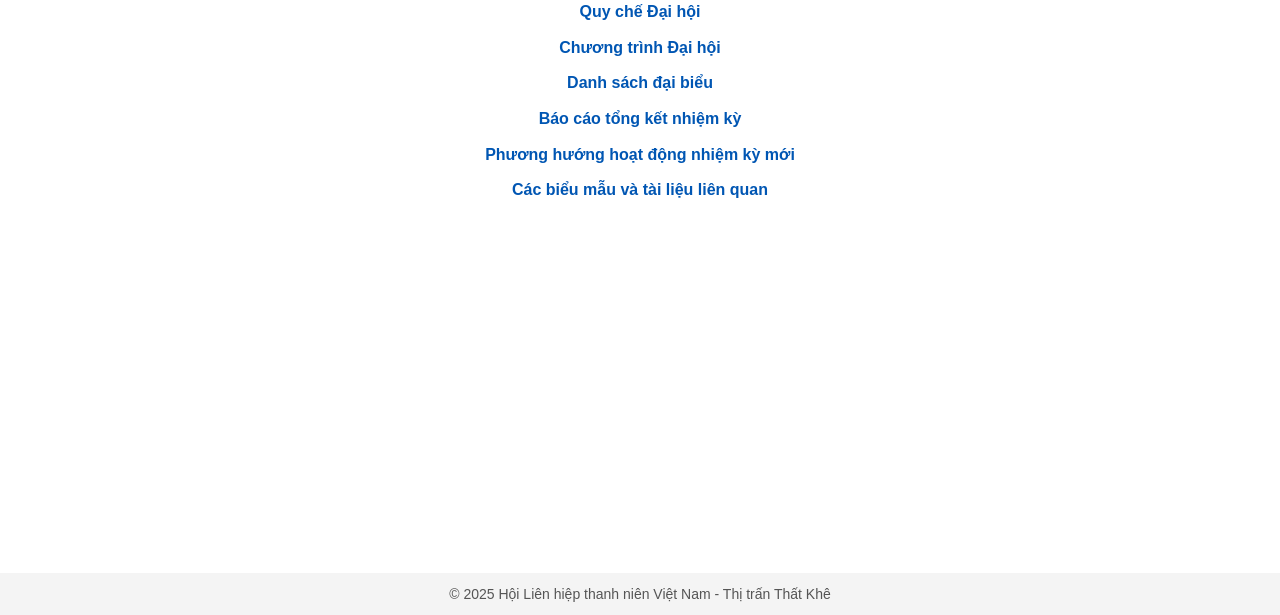
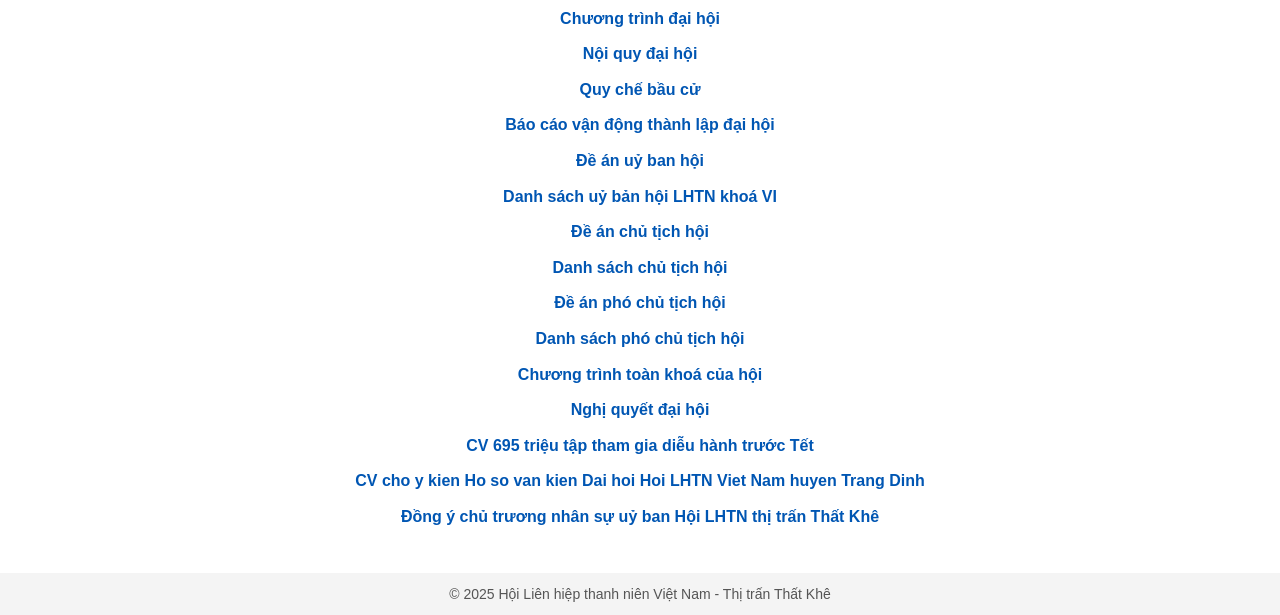
Before and after one commit to hatdauxanh2k1/daihoilienhiepthanhnienthatkhe, a plain HTML site: page index.html in a window 1280 px wide. Shown: the part 185-800 px from the top of the page. Drawn offline with Linux system fonts and the light colour scheme.

Commit message:
Update index.html

```diff
--- a/index.html
+++ b/index.html
@@ -59,7 +59,7 @@
       }
 
       .documents h3 {
-        font-size: 20px;
+        font-size: 24px;
         margin-bottom: 15px;
         color: #0056b3;
       }
@@ -104,12 +104,97 @@
       <section class="documents">
         <h3>Danh sách tài liệu</h3>
         <ul>
-          <li><a href="#">Quy chế Đại hội</a></li>
-          <li><a href="#">Chương trình Đại hội</a></li>
-          <li><a href="#">Danh sách đại biểu</a></li>
-          <li><a href="#">Báo cáo tổng kết nhiệm kỳ</a></li>
-          <li><a href="#">Phương hướng hoạt động nhiệm kỳ mới</a></li>
-          <li><a href="#">Các biểu mẫu và tài liệu liên quan</a></li>
+          <li>
+            <a
+              href="https://docs.google.com/document/d/1YUdNmGYABuCSZUT3BQIvgLRtbVHxHONK/edit?usp=sharing&ouid=113728666509200437379&rtpof=true&sd=true"
+              >Chương trình đại hội</a
+            >
+          </li>
+          <li>
+            <a
+              href="https://docs.google.com/document/d/1y5mAps-FYCv3xkmQuKzkJfKo-vQi1m1u/edit?usp=sharing&ouid=113728666509200437379&rtpof=true&sd=true"
+              >Nội quy đại hội</a
+            >
+          </li>
+          <li>
+            <a
+              href="https://docs.google.com/document/d/1bdrI8MI_GJgrbypbG88MLjSajRoa6C5g/edit?usp=sharing&ouid=113728666509200437379&rtpof=true&sd=true"
+              >Quy chế bầu cử</a
+            >
+          </li>
+          <li>
+            <a
+              href="https://docs.google.com/document/d/1lz9pqh11bfej2RAnJOaOE2Q6F0eqlraM/edit?usp=sharing&ouid=113728666509200437379&rtpof=true&sd=true"
+              >Báo cáo vận động thành lập đại hội</a
+            >
+          </li>
+          <li>
+            <a
+              href="https://docs.google.com/document/d/1GWTXhTd3PPWn3NdqQrazVG1_LTtbtdwM/edit?usp=sharing&ouid=113728666509200437379&rtpof=true&sd=true"
+              >Đề án uỷ ban hội</a
+            >
+          </li>
+          <li>
+            <a
+              href="https://docs.google.com/document/d/12IBj20lAB7_yBv9KQ9ZwE-Q9Hjpm-jNE/edit?usp=sharing&ouid=113728666509200437379&rtpof=true&sd=true"
+              >Danh sách uỷ bản hội LHTN khoá VI</a
+            >
+          </li>
+          <li>
+            <a
+              href="https://docs.google.com/document/d/1dVgBfL0gaO52726_GO_qxxii-hbwnWkv/edit?usp=sharing&ouid=113728666509200437379&rtpof=true&sd=true"
+              >Đề án chủ tịch hội</a
+            >
+          </li>
+          <li>
+            <a
+              href="https://docs.google.com/document/d/14do5DY-ZCfU4GkhsnYxTuzqSGRe-JxAz/edit?usp=sharing&ouid=113728666509200437379&rtpof=true&sd=true"
+              >Danh sách chủ tịch hội</a
+            >
+          </li>
+          <li>
+            <a
+              href="https://docs.google.com/document/d/111qTBXA8oTLa8-I39F8uToEoRPFQL4l2/edit?usp=sharing&ouid=113728666509200437379&rtpof=true&sd=true"
+              >Đề án phó chủ tịch hội</a
+            >
+          </li>
+          <li>
+            <a
+              href="https://docs.google.com/document/d/1rbG-ixxiueGB7VNywWTyIN4TkDj0Z-g-/edit?usp=sharing&ouid=113728666509200437379&rtpof=true&sd=true"
+              >Danh sách phó chủ tịch hội</a
+            >
+          </li>
+          <li>
+            <a
+              href="https://docs.google.com/document/d/1OSRyJ0PgFag7n9RXxAt2B9ibE7slSVLf/edit?usp=sharing&ouid=113728666509200437379&rtpof=true&sd=true"
+              >Chương trình toàn khoá của hội</a
+            >
+          </li>
+          <li>
+            <a
+              href="https://docs.google.com/document/d/1N9Wkm07Z1BHNRn7euThaJWY-SOd116nx/edit?usp=sharing&ouid=113728666509200437379&rtpof=true&sd=true"
+              >Nghị quyết đại hội</a
+            >
+          </li>
+          <li>
+            <a
+              href="https://drive.google.com/file/d/1cX7vSSNUIyDjTIoWtkZIRwtbBXkkRzZC/view?usp=sharing"
+              >CV 695 triệu tập tham gia diễu hành trước Tết</a
+            >
+          </li>
+          <li>
+            <a
+              href="https://drive.google.com/file/d/18W3ndMm8HE4_dDcxTSA4Cr1Exdg8BjuI/view?usp=sharing"
+              >CV cho y kien Ho so van kien Dai hoi Hoi LHTN Viet Nam huyen
+              Trang Dinh</a
+            >
+          </li>
+          <li>
+            <a
+              href="https://drive.google.com/file/d/17gFEooP0X09f91cipyIcB2B365-DRAg4/view?usp=sharing"
+              >Đồng ý chủ trương nhân sự uỷ ban Hội LHTN thị trấn Thất Khê</a
+            >
+          </li>
         </ul>
       </section>
     </main>
```
